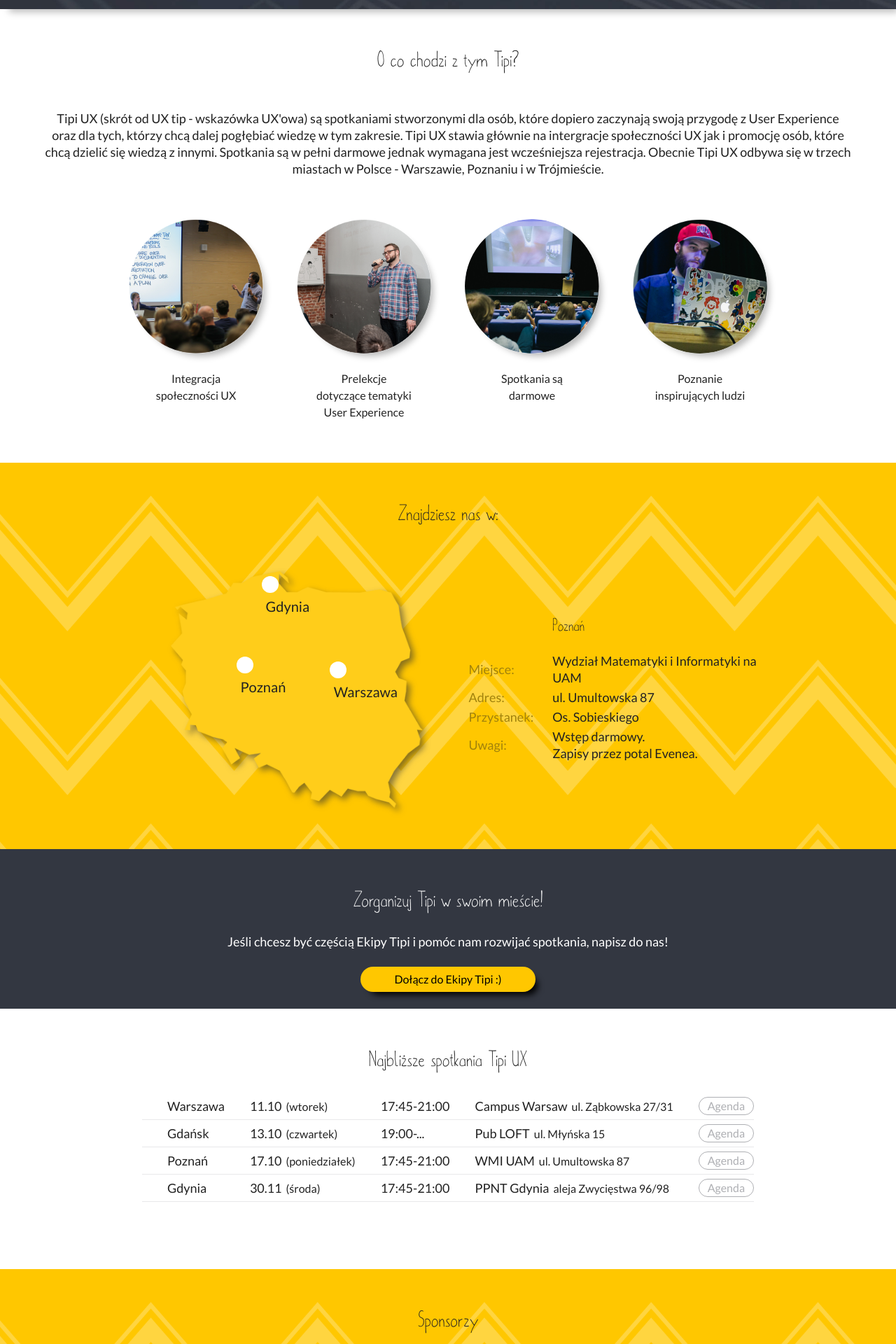
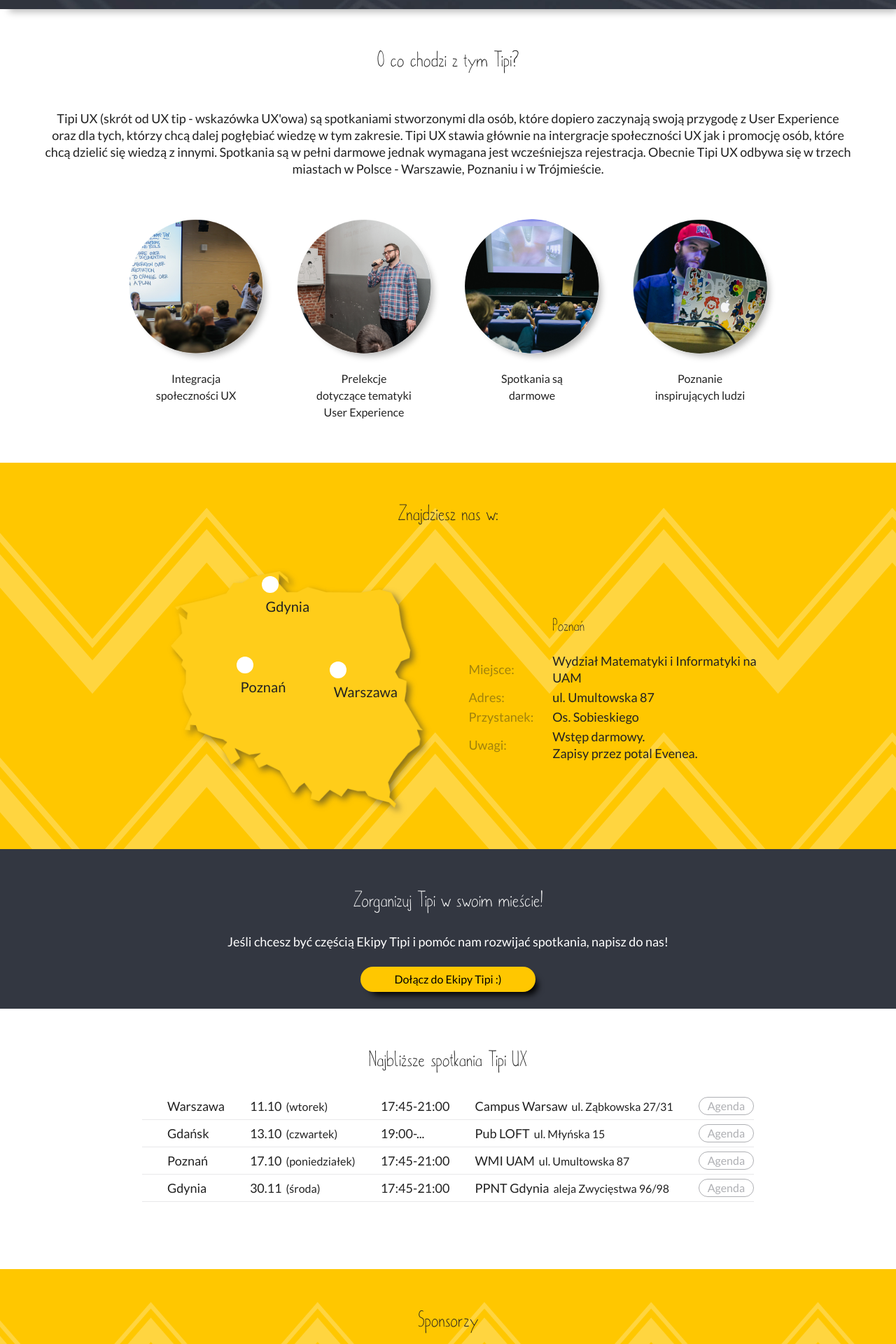
Before and after one commit to sealcode/tipi-ux-website, a Jekyll site: the page built from index.html, in a window 1280 px wide. Shown: the part 779-2699 px from the top of the page at 70% size. Built offline with Jekyll 4.4.1, drawn with Linux system fonts in a browser that asks for light colours; nearby versions of some CDN libraries.

Commit message:
Fix for moving bg

```diff
--- a/css/index-style.css
+++ b/css/index-style.css
@@ -167,7 +167,7 @@
 		margin: 0 auto;
 		max-width: 100rem;
 		background-image: url('/pictures/backgound.png');
-		background-size: cover;
+		/*background-size: cover;*/
 		z-index: 6;
 		position: relative;
 	}
```
